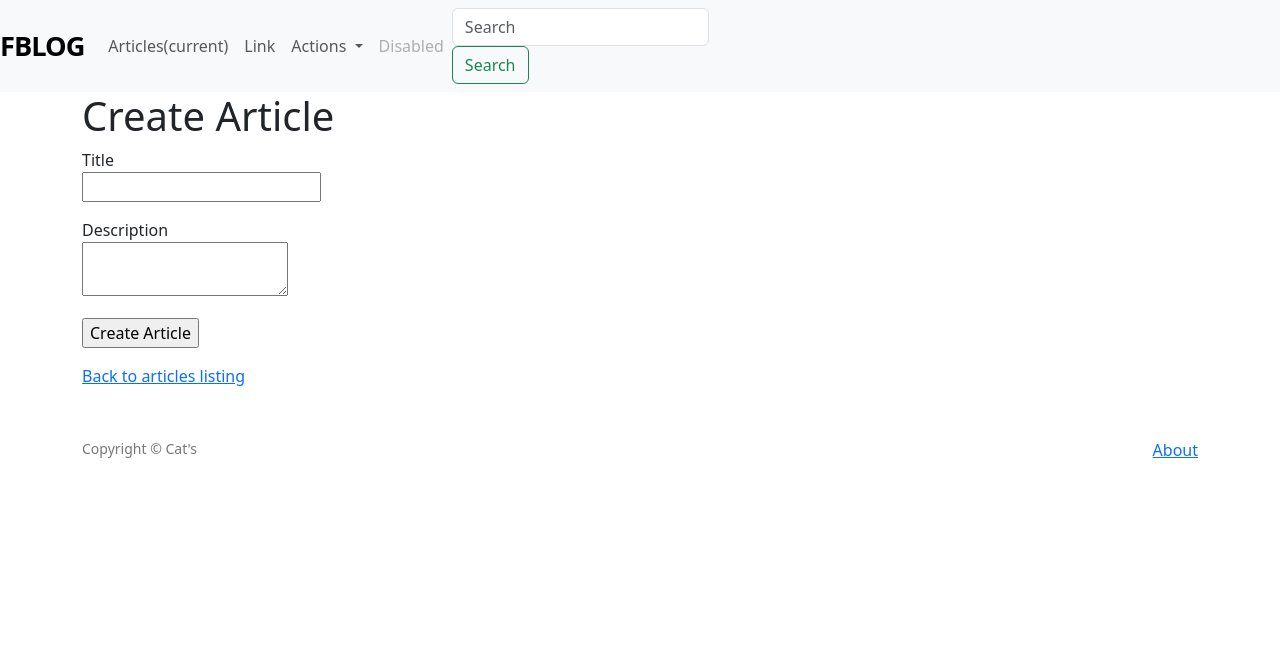
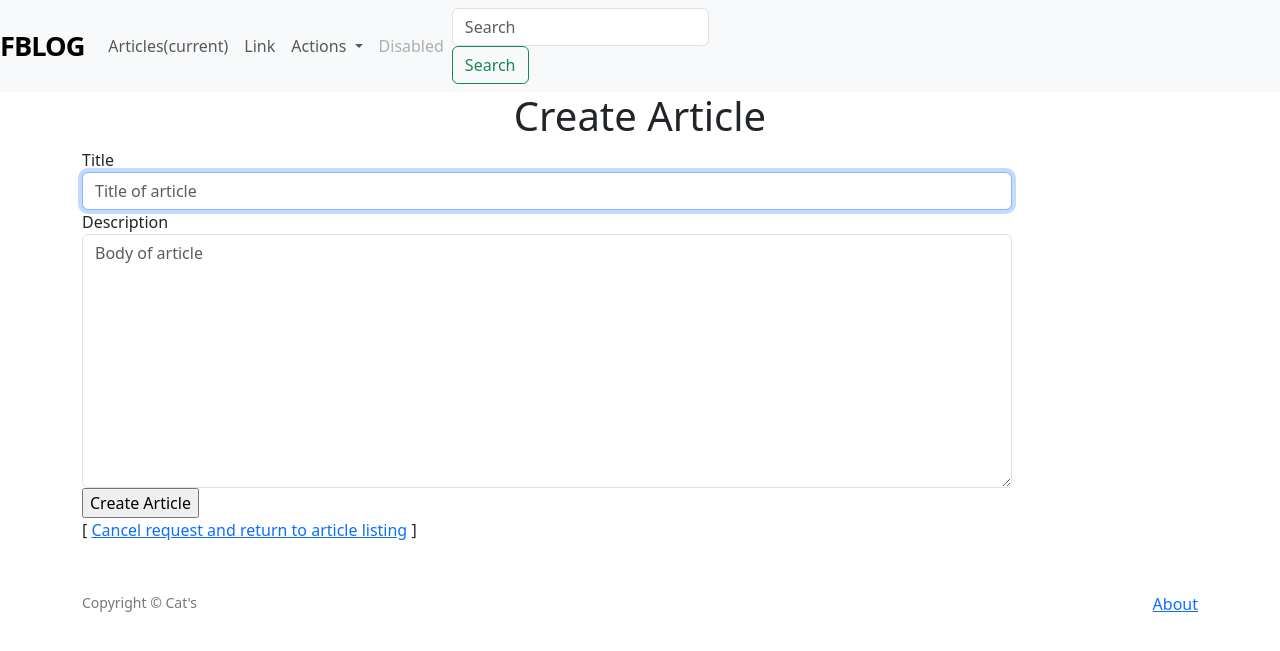
Before and after one commit to karpovVS/fblogd, a Rails app: page /articles/new in a window 1280 px wide. Shown: the top 651 px of the page. Run offline with Rails 7, Linux system fonts and the light colour scheme; style sheets or scripts are compiled from the project's sources; some libraries are stand-ins or nearby versions.

Commit message:
add new form style

```diff
--- a/app/views/articles/_form.html.erb
+++ b/app/views/articles/_form.html.erb
@@ -7,19 +7,34 @@
 </ul>
 <% end  %>
 
-<%= form_for @article do |g| %>
-	<p>
-		<%= g.label :title %> </br>
-		<%= g.text_field :title  %>
-	</p>
-	<p>
-		<%= g.label :description %> </br>
-		<%= g.text_area :description %>
-	</p>
-	<p>
-		<%= g.submit %>
-	</p>
+<div class='row'>
+	<div class='col-xs-12'>
+		<%= form_for(@article, :html => {class: "form-horizontal", role: "form"}) do |g| %>
+			<div class="form-group">
+				<div class="control-label col-sm-2">
+				<%= g.label :title %>
+			</div>
+			<div class="col-sm-10">
+				<%= g.text_field :title, class: "form-control", placeholder: "Title of article", autofocus: true %>
+				</div>
+				</div>
+			<div class="form-group">
+				<div class="control-label col-sm-2">
+				<%= g.label :description %>
+				</div>
+				<div class="col-sm-10">
+				<%= g.text_area :description, rows: 10, class: "form-control", placeholder: "Body of article" %>
+			</div>
+		</div>
+			<div class="form-group">
+				<div class="col-sm-offset-2 col-sm-10">
+				<%= g.submit class: 'btn-btn-primary btn-lg' %>
+			</div>
+				</div>
 
-
-<% end %>
-<%= link_to "Back to articles listing", articles_path%>
+		<% end %>
+		<div class="col-xs-4 col-xs-offset-4">
+			[ <%= link_to "Cancel request and return to article listing", articles_path%> ]
+		</div>
+	</div>
+</div>
--- a/app/views/articles/new.html.erb
+++ b/app/views/articles/new.html.erb
@@ -1,3 +1,3 @@
-<h1> Create Article</h1>
+<h1 align="center"> Create Article</h1>
 
 <%= render 'form' %>
--- a/app/views/layouts/_navigation.html.erb
+++ b/app/views/layouts/_navigation.html.erb
@@ -7,7 +7,7 @@
   <div class="collapse navbar-collapse" id="navbarSupportedContent">
     <ul class="navbar-nav mr-auto">
       <li>
-        <a class="nav-link" href="articles#index">Articles<span class="sr-only">(current)</span></a>
+        <a class="nav-link" href="/articles">Articles<span class="sr-only">(current)</span></a>
 
       </li>
       <li class="nav-item">
```
Also changed, not shown: app/assets/stylesheets/custom.css.scss (line endings or trailing spaces).
